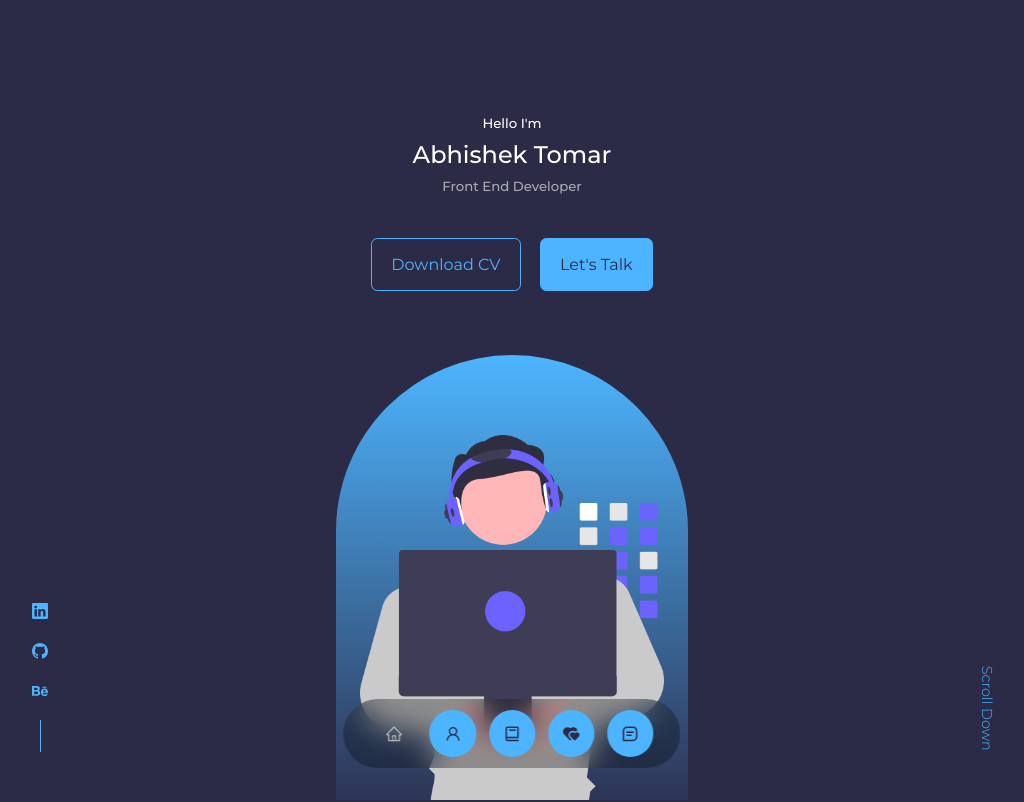
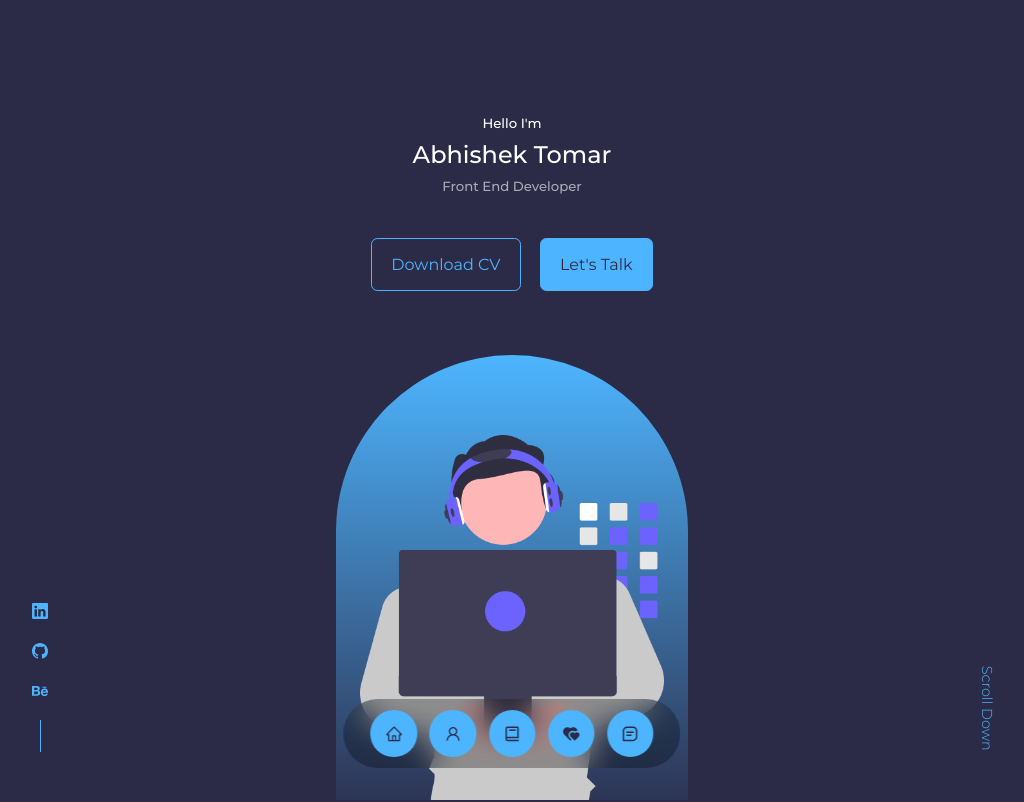
Before and after one commit to itsabhi-at/React-folio, a React (Create React App) app: page / in a window 1280 px wide. Shown: the top 802 px of the page, without its empty margins (128-1152 px from the left). Built offline with nearby package versions, Linux system fonts and the light colour scheme.

Commit message:
minor change

```diff
--- a/src/components/nav/Nav.js
+++ b/src/components/nav/Nav.js
@@ -13,9 +13,8 @@ function Nav({ viewHeader, viewAbout, viewPort, viewExp, viewContact }) {
         href="#"
         onClick={() => setActiveNave("#")}
         className={
-          viewAbout || viewContact || viewExp || viewPort === true
-            ? ""
-            : "active"
+          // viewAbout || viewContact || viewExp || viewPort === true
+          viewHeader === false ? "" : "active"
         }
       >
         <AiOutlineHome />
```
